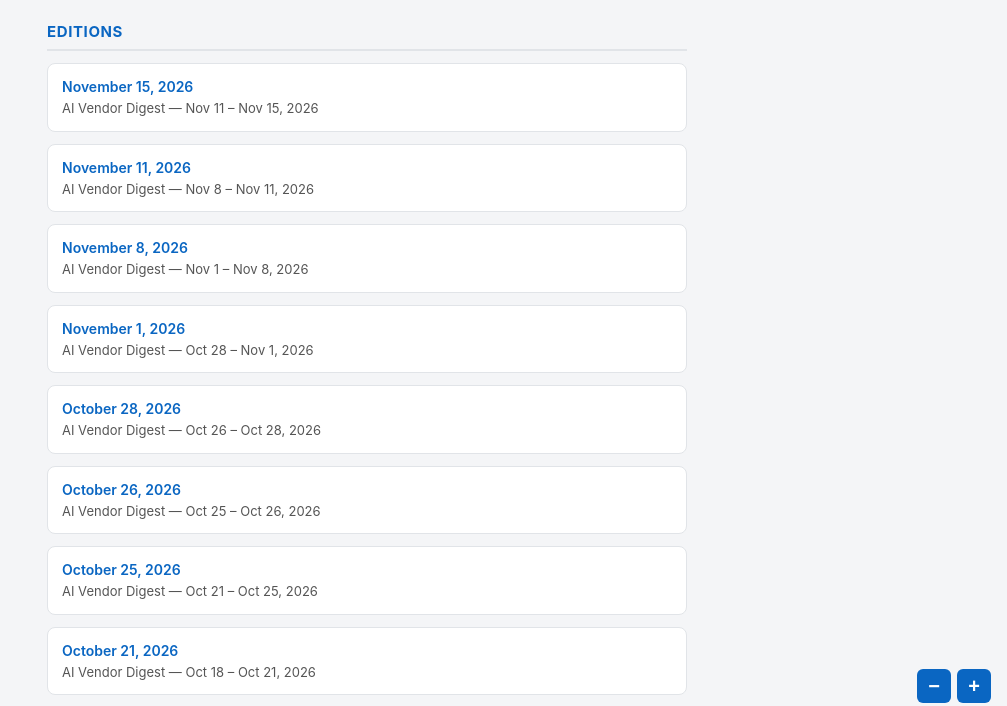
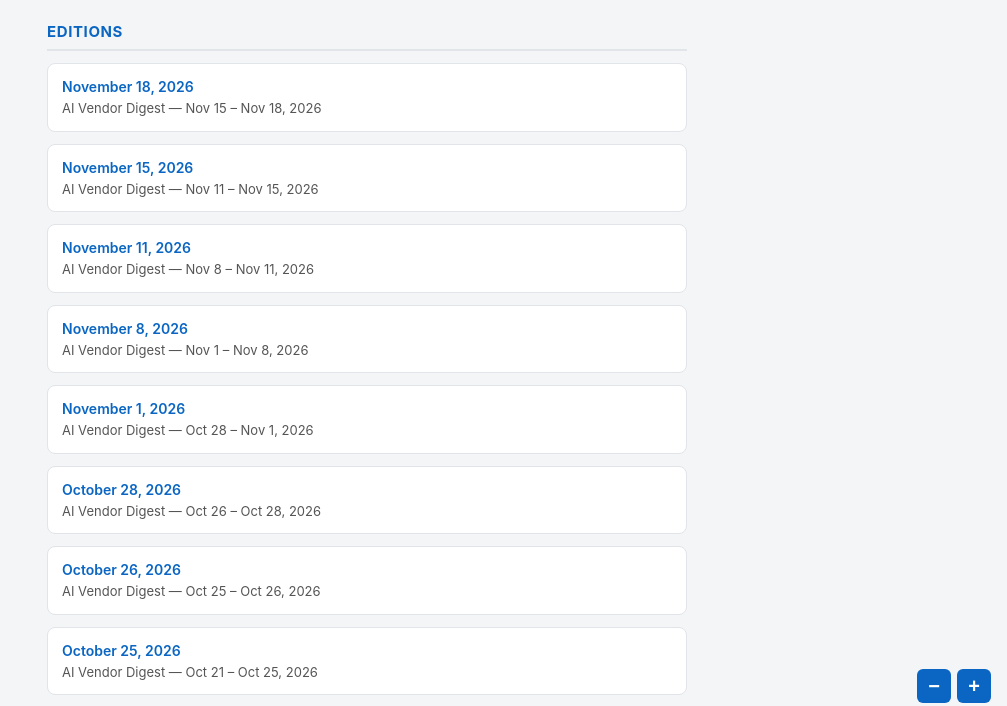
Before and after one commit to goxel/news, a plain HTML site: page index.html in a window 1280 px wide. Shown: the part 81-787 px from the top of the page, without its empty margins (273-1280 px from the left). Drawn offline with Linux system fonts and the light colour scheme.

Commit message:
index: add Nov 18, 2026 digest

```diff
--- a/index.html
+++ b/index.html
@@ -13,6 +13,10 @@
   <h2 style="font-size:15px;text-transform:uppercase;letter-spacing:.04em;color:#0a66c2;border-bottom:2px solid #e1e4e8;padding-bottom:6px;margin:24px 0 12px;">Editions</h2>
 
   <!-- DIGEST-LIST:START — newest first; the routine prepends a new <a> entry here each run -->
+  <a href="ai.11.18.2026.html" style="display:block;margin:0 0 12px;padding:12px 14px;background:#fff;border:1px solid #e1e4e8;border-radius:8px;text-decoration:none;color:#1a1a1a;">
+    <div style="font-size:14px;font-weight:600;color:#0a66c2;">November 18, 2026</div>
+    <div style="font-size:13px;color:#555;margin-top:2px;">AI Vendor Digest — Nov 15 – Nov 18, 2026</div>
+  </a>
   <a href="ai.11.15.2026.html" style="display:block;margin:0 0 12px;padding:12px 14px;background:#fff;border:1px solid #e1e4e8;border-radius:8px;text-decoration:none;color:#1a1a1a;">
     <div style="font-size:14px;font-weight:600;color:#0a66c2;">November 15, 2026</div>
     <div style="font-size:13px;color:#555;margin-top:2px;">AI Vendor Digest — Nov 11 – Nov 15, 2026</div>
```
